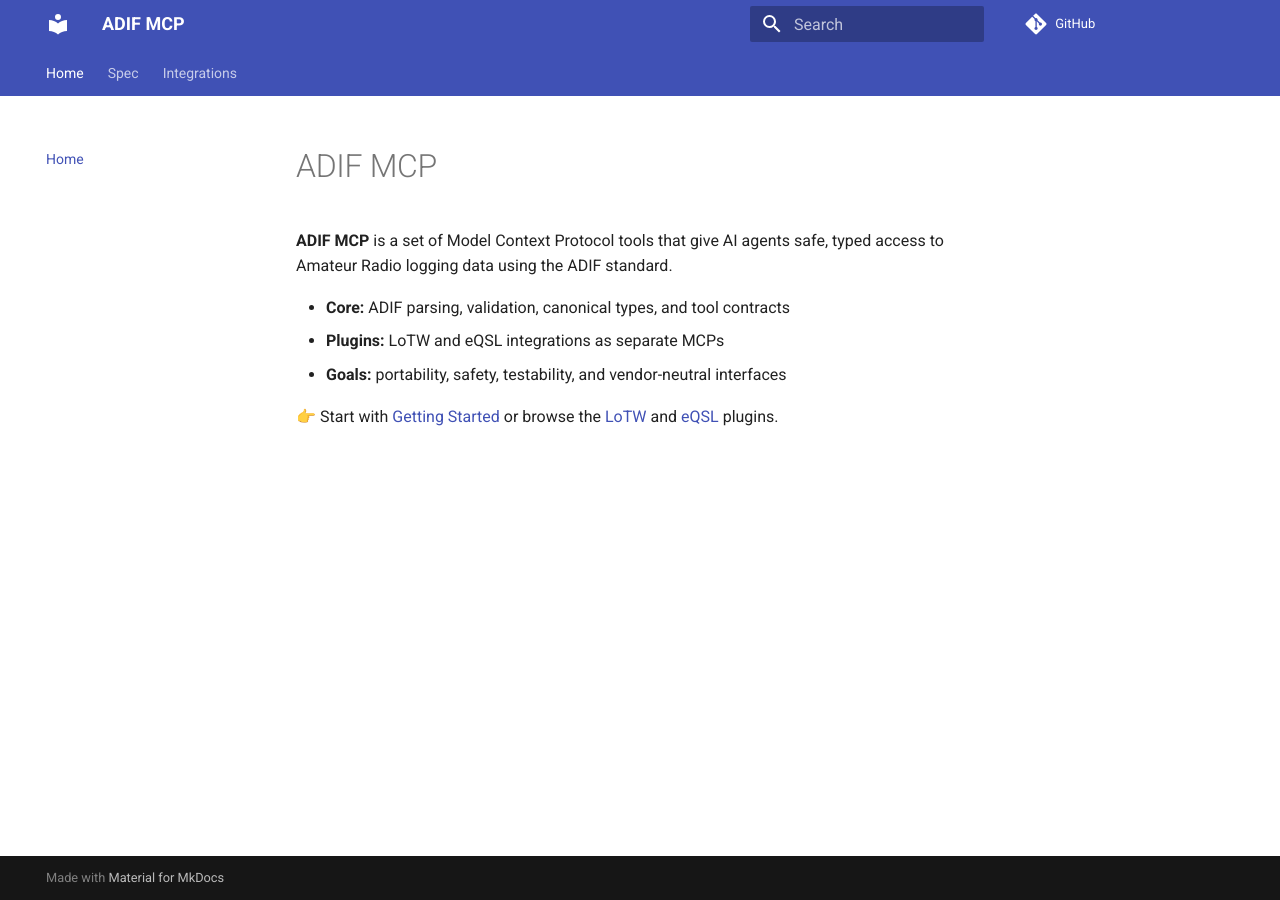
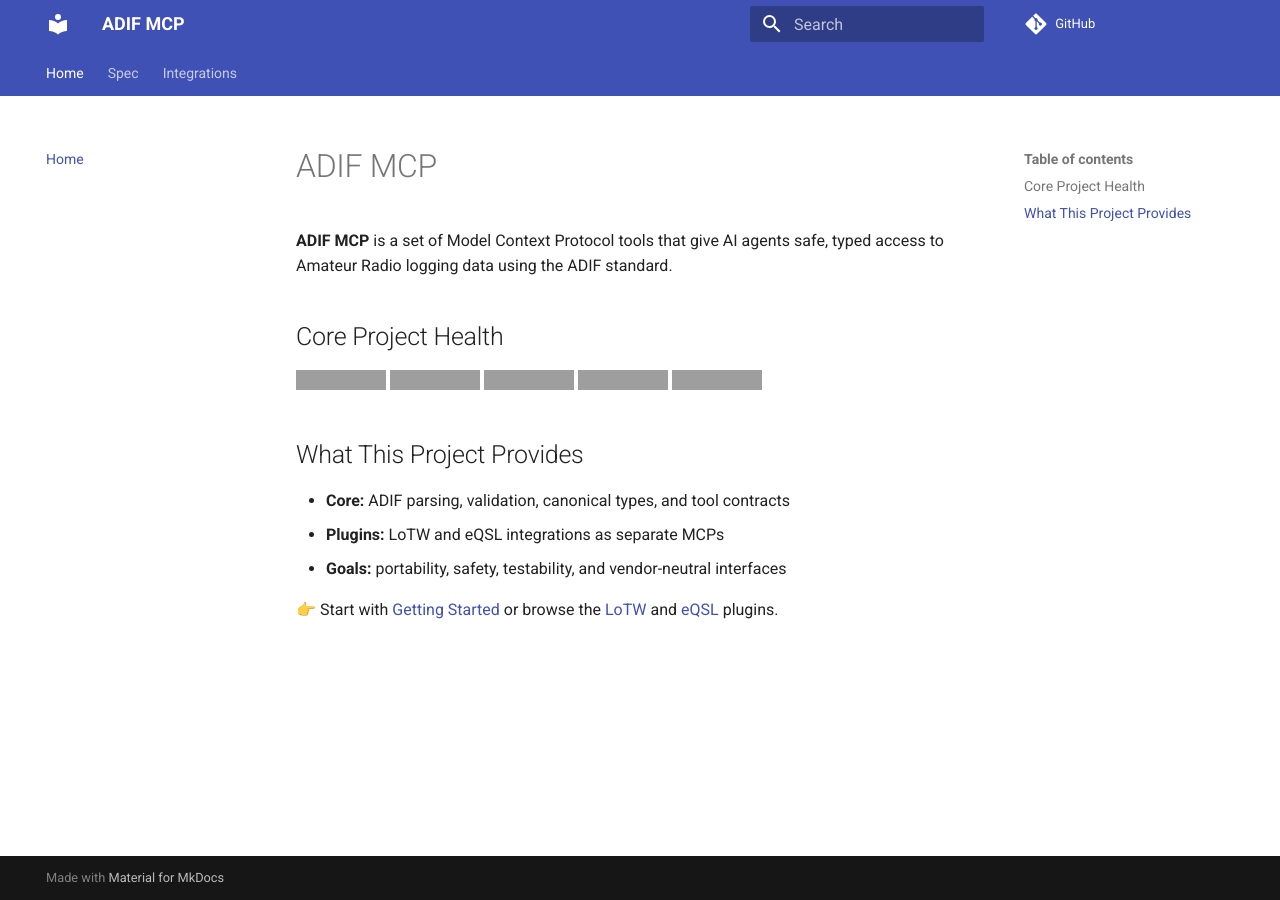
Before and after one commit to KI7MT/adif-mcp, an MkDocs documentation site: the page built from docs/index.md, in a window 1280 px wide. Built offline with MkDocs 1.6.1 and Material for MkDocs 9.7.7, drawn with Linux system fonts in a browser that asks for light colours; comment, search, counter and statistics services are not loaded; grey boxes are pictures that could not be loaded.

```diff
--- a/docs/index.md
+++ b/docs/index.md
@@ -1,6 +1,16 @@
 # ADIF MCP
 
 **ADIF MCP** is a set of Model Context Protocol tools that give AI agents safe, typed access to Amateur Radio logging data using the ADIF standard.
+
+## Core Project Health
+[![GitHub release](https://img.shields.io/github/v/release/KI7MT/adif-mcp)](https://github.com/KI7MT/adif-mcp/releases)
+[![GitHub tag](https://img.shields.io/github/v/tag/KI7MT/adif-mcp?sort=semver)](https://github.com/KI7MT/adif-mcp/tags)
+[![CI](https://github.com/KI7MT/adif-mcp/actions/workflows/ci.yml/badge.svg)](https://github.com/KI7MT/adif-mcp/actions/workflows/ci.yml)
+[![Docs](https://img.shields.io/badge/docs-github_pages-blue)](https://adif-mcp.com/)
+[![SSL Certificate Expiry Check](https://github.com/KI7MT/adif-mcp/actions/workflows/ssl-expiry.yml/badge.svg)](https://github.com/KI7MT/adif-mcp/actions/workflows/ssl-expiry.yml)
+
+
+## What This Project Provides
 
 - **Core:** ADIF parsing, validation, canonical types, and tool contracts
 - **Plugins:** LoTW and eQSL integrations as separate MCPs
--- a/pyproject.toml
+++ b/pyproject.toml
@@ -1,6 +1,6 @@
 [project]
 name = "adif-mcp"
-version = "0.1.0"
+version = "0.1.1"
 description = "ADIF MCP core engine with plugin support (LoTW, eQSL)"
 authors = [{ name = "KI7MT" }]
 license = { text = "MIT" }
```
Also changed, not shown: CHANGELOG.md (added, +15 -0 lines).
